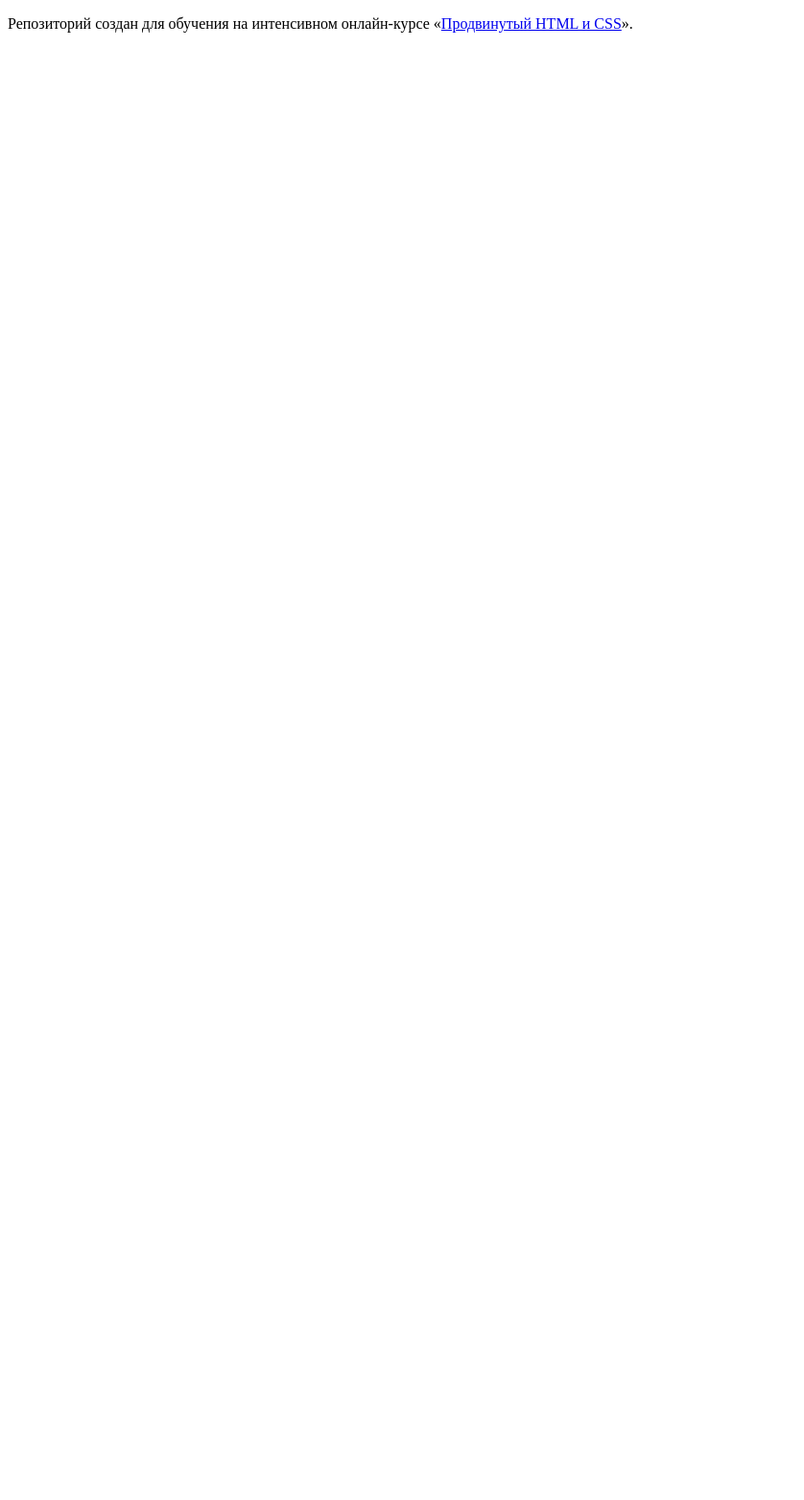
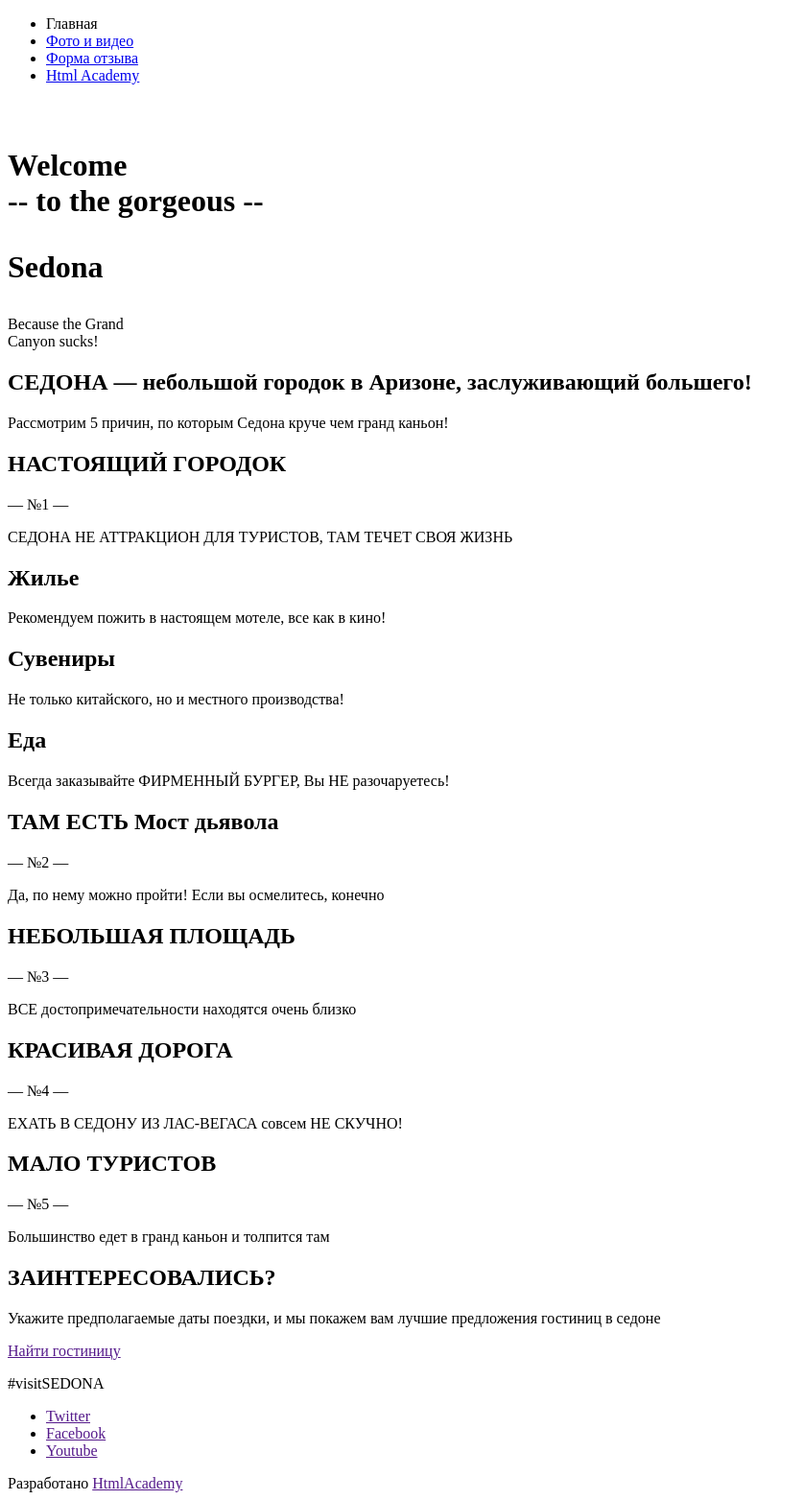
Before and after one commit to tatiana-t/112091-sedona, a website: page index.html in a window 1280 px wide. Shown: the whole page at 96% size, without its empty margins (0-838 px from the left). Before the commit the page ends 800 px from the top, so only its background shows below. Drawn offline with Linux system fonts and the light colour scheme.

Commit message:
Сделала разметку трех страниц мобильной версии

```diff
--- a/index.html
+++ b/index.html
@@ -2,11 +2,95 @@
 <html lang="ru">
   <head>
     <meta charset="utf-8">
+    <meta name="viewport" content="width=920, initial-scale=1">
     <title>HTML Academy: Седона</title>
   </head>
   <body>
-
-    <p>Репозиторий создан для обучения на интенсивном онлайн‑курсе «<a href="https://htmlacademy.ru/intensive/adaptive">Продвинутый HTML и CSS</a>».</p>
-
+    <header class="page-head">
+      <nav class="main-menu">
+        <div class="main-menu__btn"></div>
+        <ul class="main-menu__list">
+          <li class="main-menu__item">Главная</li>
+          <li class="main-menu__item"><a href="photo.html">Фото и видео</a></li>
+          <li class="main-menu__item"><a href="form.html">Форма отзыва</a></li>
+          <li class="main-menu__item"><a href="https://htmlacademy.ru/" target="_blanc">Html Academy</a></li>
+        </ul>
+      </nav>
+      <div class="page-head__logo"><img src=""></div>
+      <div class="page-head__intro">
+        <h1>
+          <p>
+            <span class="page-head__intro--line1">Welcome</span><br>
+            <span class="page-head__intro--line2">-- to the gorgeous --</span>
+          </p>
+          <p class="page-head__intro--name">Sedona</p>
+       </h1>
+       <p lass="main-head__intro--quote"><blockuote>Because the Grand<br>Canyon sucks!</blockuote></p>
+      </div>
+    </header>
+    <main class="page-content">
+      <div class="page-content__item">
+        <h2 class="page-content--title">СЕДОНА — небольшой городок в Аризоне, заслуживающий большего!</h2>
+        <p class="page-content--text">Рассмотрим 5 причин, по которым Седона круче чем гранд каньон!</p>
+      </div>
+      <div class="page-content__item">
+        <div class="item__prev">
+          <h2 class="item--title">НАСТОЯЩИЙ ГОРОДОК</h2>
+          <p class="item--text">— №1 —</p>
+          <p class="item--text">СЕДОНА НЕ АТТРАКЦИОН ДЛЯ ТУРИСТОВ, ТАМ ТЕЧЕТ СВОЯ ЖИЗНЬ</p>
+        </div>
+        <div class="item__desc">
+          <div class="desc--housing">
+            <h2 class="item--title">Жилье</h2>
+            <p class="item--text">Рекомендуем пожить в настоящем мотеле, все как в кино!</p>
+          </div>
+          <div class="desc--souvenir">
+            <h2 class="item--title">Сувениры</h2>
+            <p class="item--text">Не только китайского, но и местного производства!</p>
+          </div>
+          <div class="desc--meal">
+            <h2 class="item--title">Еда</h2>
+            <p class="item--text">Всегда заказывайте ФИРМЕННЫЙ БУРГЕР, Вы НЕ разочаруетесь!</p>
+          </div>
+        </div>
+      </div>
+      <div class="page-content__item">
+        <h2 class="item--title">ТАМ ЕСТЬ Мост дьявола</h2>
+        <p class="item--text">— №2 —</p>
+        <p class="item--text">Да, по нему можно пройти! Если вы осмелитесь, конечно</p>
+      </div>
+      <div class="page-content__item">
+        <h2 class="item--title">НЕБОЛЬШАЯ ПЛОЩАДЬ</h2>
+        <p class="item--text">— №3 —</p>
+        <p class="item--text">ВСЕ достопримечательности находятся очень близко</p>
+      </div>
+      <div class="page-content__item">
+        <h2 class="item--title">КРАСИВАЯ ДОРОГА</h2>
+        <p class="item--text">— №4 —</p>
+        <p class="item--text">ЕХАТЬ В СЕДОНУ ИЗ ЛАС-ВЕГАСА совсем НЕ СКУЧНО!</p>
+      </div>
+      <div class="page-content__item">
+        <h2 class="item--title ">МАЛО ТУРИСТОВ</h2>
+        <p class="item--text">— №5 —</p>
+        <p class="item--text">Большинство едет в гранд каньон и толпится там</p>
+      </div>
+      <div class="page-content__invite">
+        <h2 class="page-content__invite--title">ЗАИНТЕРЕСОВАЛИСЬ?</h2>
+        <p class="page-content__invite--text">Укажите предполагаемые даты поездки, и мы покажем вам лучшие предложения гостиниц в седоне</p>
+        <a class="btn" href="" target="_blank">Найти гостиницу</a>
+      </div>
+      <div class="map"></div>
+    </main>
+    <footer class="page-footer">
+      <p class="page-footer__teg">#visitSEDONA</p>
+      <div class="page-footer__social-btn">
+        <ul>
+          <li class="social-btn social-btn--tw"><a href="">Twitter</a></li>
+          <li class="social-btn social-btn--fb"><a href="">Facebook</a></li>
+          <li class="social-btn social-btn--youtube"><a href="">Youtube</a></li>
+        </ul>
+      </div>
+      <div class="copyright">Разработано <span class="cpyright__pic"><a href="">HtmlAcademy</a></span></div>
+    </footer>
   </body>
 </html>
```
Also changed, not shown: form.html (added, +77 -0 lines), photo.html (added, +79 -0 lines).
